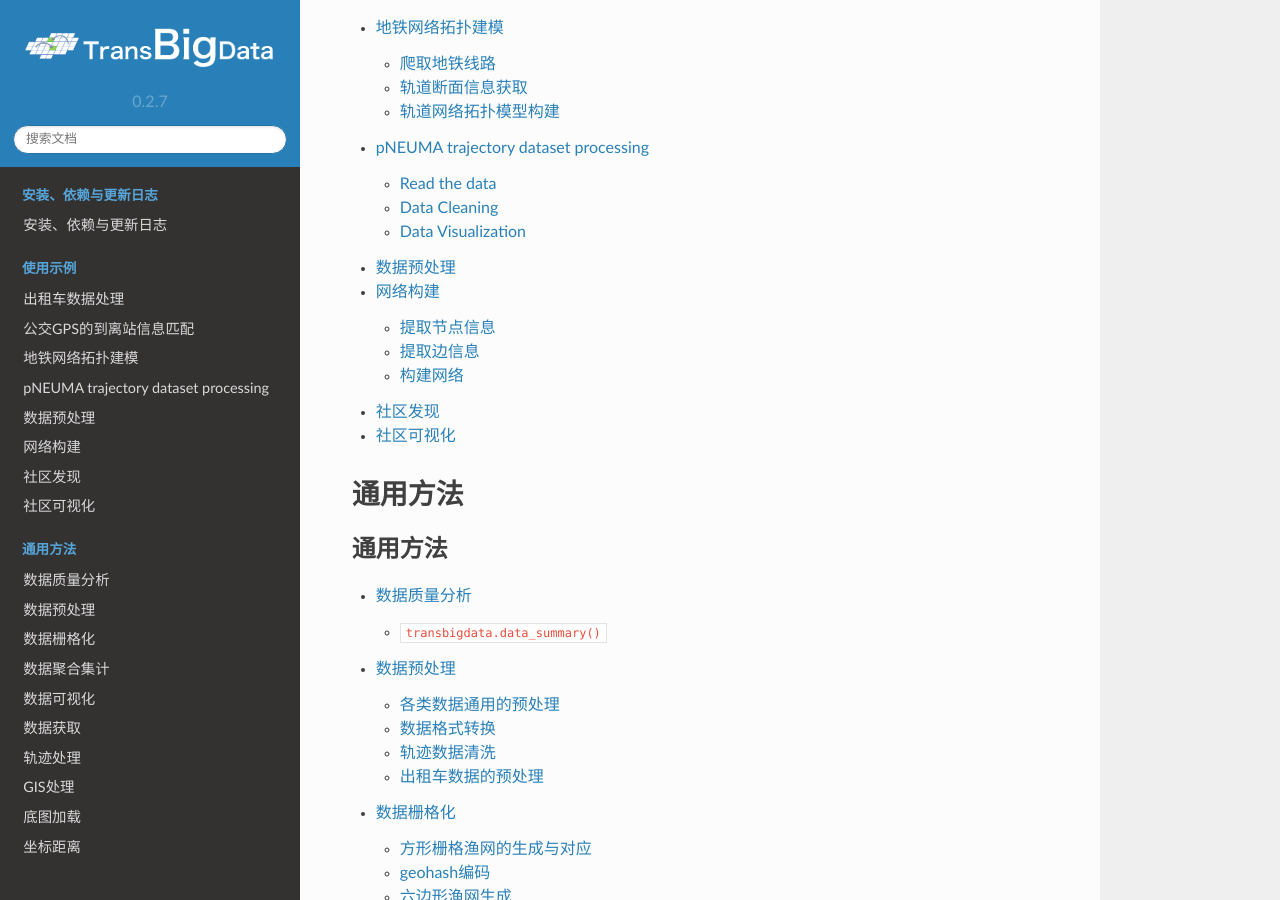
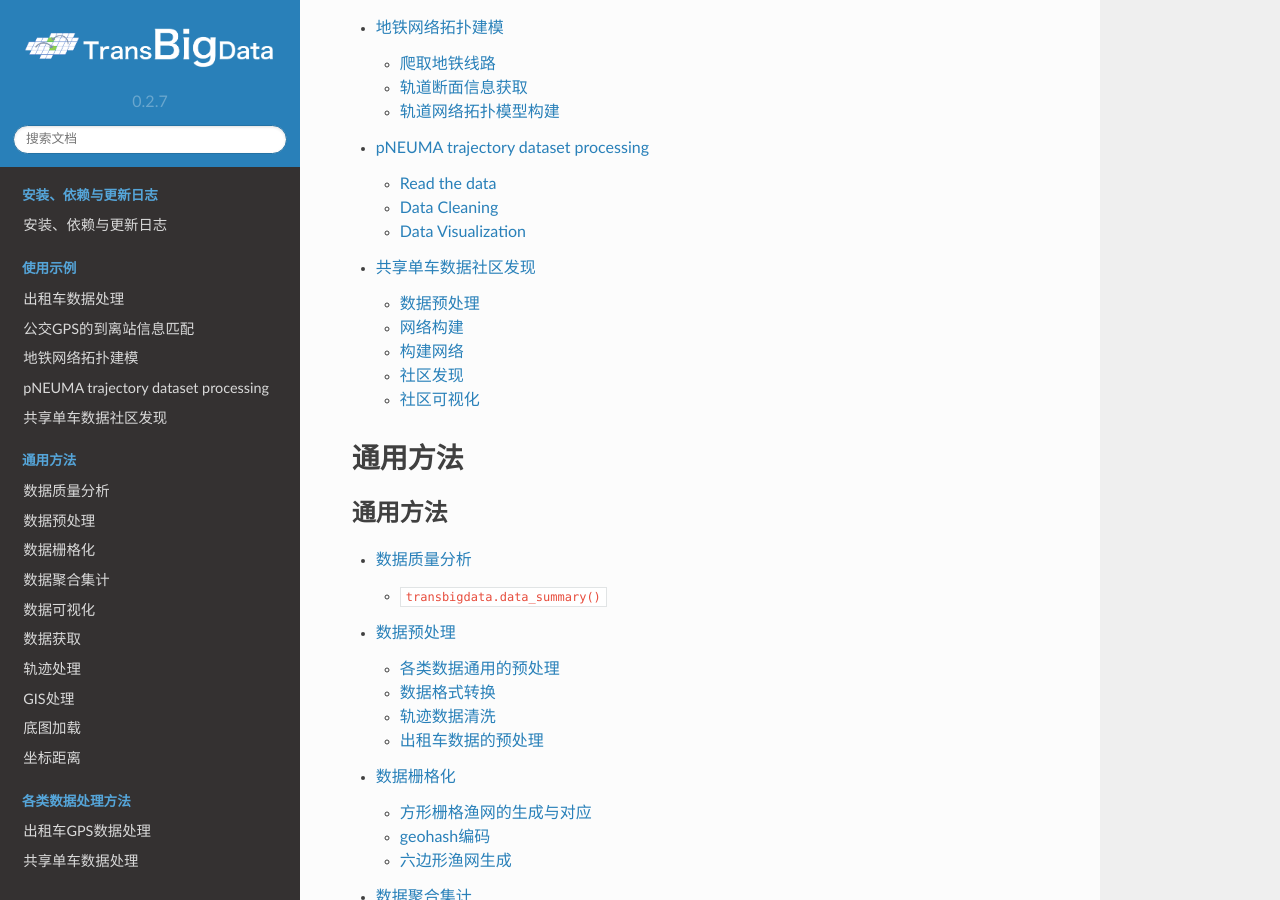
Before and after one commit to ni1o1/transbigdata, a Sphinx documentation site: the page built from docs/source/index.rst, in a window 1280 px wide and 900 px high, scrolled down 3408 px. Built offline with Sphinx 7.4.7 and the Read the Docs theme 2.0.0, drawn with Linux system fonts in a browser that asks for light colours.

Commit message:
Update example-bikesharing.rst

```diff
--- a/docs/source/example-bikesharing/example-bikesharing.rst
+++ b/docs/source/example-bikesharing/example-bikesharing.rst
@@ -1,3 +1,8 @@
+共享单车数据社区发现
+========================================
+
+
+
 ::
 
     import pandas as pd
@@ -6,7 +11,7 @@
     import transbigdata as tbd
 
 数据预处理
-==========
+-------------------------
 
 ::
 
@@ -346,10 +351,10 @@
 
 
 网络构建
-========
+-------------------------
 
 提取节点信息
-------------
+~~~~~~~~~~~~~~~~~~~
 
 ::
 
@@ -455,7 +460,7 @@
 
 
 提取边信息
-----------
+~~~~~~~~~~~~~~~~~~~
 
 ::
 
@@ -589,7 +594,7 @@
         g.es[i]['weight'] = edge_weights[i]
 
 社区发现
-========
+-------------
 
 ::
 
@@ -721,7 +726,7 @@
 
 
 社区可视化
-==========
+-------------
 
 ::
 
```
